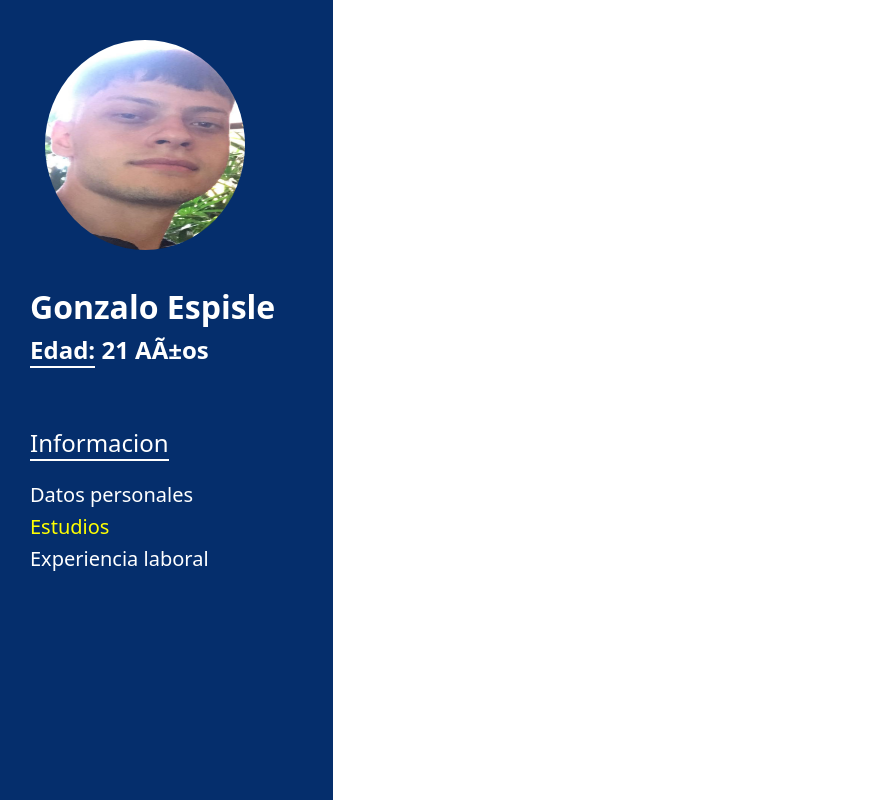
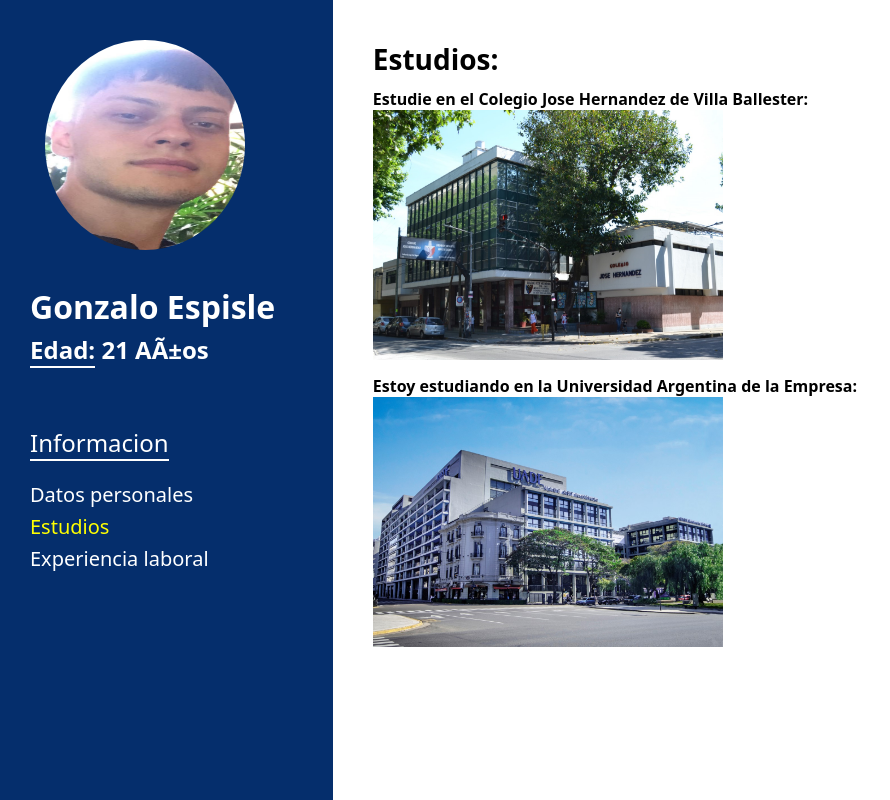
Before and after one commit to GonzaEspisle/CV, a plain HTML site: page estudios.html in a window 1280 px wide. Shown: the top 800 px of the page, without its empty margins (0-890 px from the left). Drawn offline with Linux system fonts and the light colour scheme.

Commit message:
Add files via upload

```diff
--- a/estudios.html
+++ b/estudios.html
@@ -40,6 +40,12 @@
         </div>
 
         <div class="lado_derecho">
+            <h4 class="datos-personales">Estudios:</h4>
+            <h5 class="descripcion-D">Estudie en el Colegio Jose Hernandez de Villa Ballester:</h5>
+            <img class="Colegio" src= "./Public/IMG/JH.jpg"  width="350px" height="250px" alt="">
+            <h6 class="descripcion-D">Estoy estudiando en la Universidad Argentina de la Empresa:</h6>
+            <img class="Facultad" src="./Public/IMG/Uade.jpeg" width="350px" height="250px" alt="">
+        </div>
 
         </div>
 <body>
```
Also changed, not shown: Experiencia laboral.html (+3 -0 lines), Public/IMG/JH.jpg (added), Public/IMG/Uade.jpeg (added).
